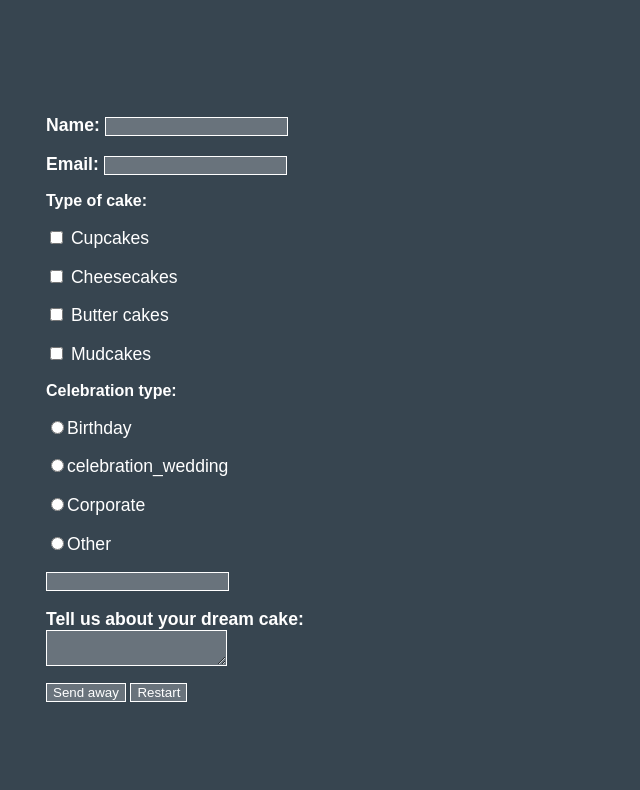
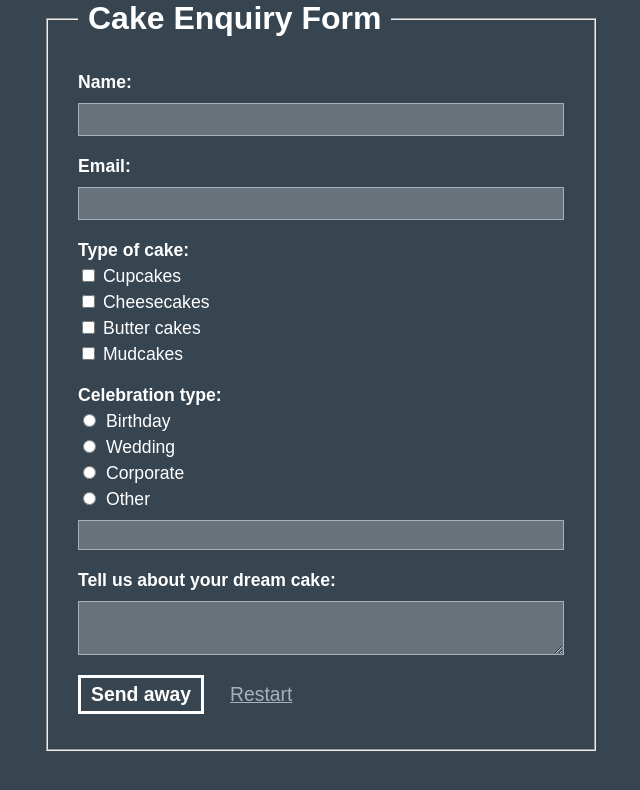
Before and after one commit to josh-deprogram/cake-form-assesment, a website built with webpack: page public/index.html in a window 1280 px wide. Shown: the whole page, without its empty margins (319-959 px from the left). Built offline with nearby package versions, Linux system fonts and the light colour scheme.

Commit message:
Improvements on form styling and semantics

```diff
--- a/public/css/style.css
+++ b/public/css/style.css
@@ -5,8 +5,7 @@ body {
     align-content: center;
     justify-content: center;
     width: 100%;
-    height: 100%;
-    padding: 0;
+    padding: 0px;
     margin: 0;
 }
 
@@ -19,20 +18,77 @@ body {
 
 p {
   font-size: 1.1em;
+  margin: 5px 0;
+  padding: 0;
 }
 
-form {
+form, fieldset {
     width: 100%;
     max-width: 550px;
     margin: auto;
 }
 
-.bold {
+fieldset {
+    padding: 30px 30px 30px 30px;
+}
+
+legend {
+    padding: 0 10px;
+    font-size: 2em;
     font-weight: bold;
 }
 
 input, textarea {
     font-weight: normal;
-    border: 1px solid white;
+    border: 1px solid #a8b1ba;
     background: #69737c;
 }
+
+.input-radio {
+    margin-right: 10px;
+}
+
+.input-field, .textarea-field {
+  margin-top: 10px;
+  padding: 5px;
+  width: 100%;
+  font-size:1em;
+  display: block;
+}
+
+.textarea-field{
+
+}
+
+.btn-submit {
+    padding: 5px 10px;
+    border: 3px solid white;
+    font-size: 1.1em;
+    font-weight: bold;
+    background: #374550;
+}
+
+.btn-reset {
+    margin-left: 15px;
+    font-size: 1.1em;
+    color: #a8b1ba;
+    text-decoration: underline;
+    background: transparent;
+    border: none;
+}
+
+.block {
+  display: block;
+}
+
+.bold {
+  font-weight: bold;
+}
+
+.margin-top {
+    margin-top: 20px;
+}
+
+.margin-bottom {
+    margin-top: 20px;
+}
--- a/public/index.html
+++ b/public/index.html
@@ -7,16 +7,19 @@
     <body>
 
          <form>
+            <fieldset>
+                <legend>Cake Enquiry Form</legend>
             <p>
                 <label class='bold' for="name" required>Name:</label>
-                <input type="text" id="name" name="name" required/>
+                <input class='input-field' type="text" id="name" name="name" />
             </p>
 
-            <p>
+            <p class='margin-top'>
                 <label class='bold' for="email" name="emailLabel" required>Email:</label>
-                <input type="email" id="enquiry_email" name="email" required />
+                <input class='input-field' type="email" id="enquiry_email" name="email" />
             </p>
 
+            <p class='margin-top'>
                 <label class='bold' name="caketypeLabel" required>Type of cake:</label>
                 <p>
                     <input class='bold' type="checkbox" value="type_cup" id="cup" name="cakes" />
@@ -34,22 +37,26 @@
                     <input type="checkbox" value="type_mud" id="mud" name="cakes" />
                     <label for="mud">Mudcakes</label>
                 </p>
-
-            <label class='bold' for="caketype" name="caketypeLabel" required>Celebration type:</label>
-            <p><input type="radio" value="celebration_birthday" id="birthday" name="celebration" required/><label>Birthday</label></p>
-            <p><input type="radio" value="celebration_wedding" id="wedding" name="celebration" required/><label>celebration_wedding</label></p>
-            <p><input type="radio" value="celebration_corporate" id="corporate" name="celebration" required/><label>Corporate</label></p>
-            <p><input type="radio" value="celebration_other" id="other" name="celebration" required/><label>Other</label></p>
-            <input type="text" name="other" id="other_input" required />
-
-            <p>
-                <label class='bold' for="caketype" name="caketypeLabel" required>Tell us about your dream cake:</label><br/>
-                <textarea></textarea>
             </p>
 
-            <input type='submit' value='Send away' />
-            <input type='reset' value='Restart' />
+            <p class='margin-top'>
+                <label class='bold' for="caketype" name="caketypeLabel" required>Celebration type:</label>
+                <p><input type="radio" value="celebration_birthday" id="birthday" name="celebration" required class='input-radio'/><label>Birthday</label></p>
+                <p><input type="radio" value="celebration_wedding" id="wedding" name="celebration" required class='input-radio'/><label>Wedding</label></p>
+                <p><input type="radio" value="celebration_corporate" id="corporate" name="celebration" required class='input-radio'/><label>Corporate</label></p>
+                <p><input type="radio" value="celebration_other" id="other" name="celebration" required class='input-radio'/><label>Other</label></p>
+                <input class='input-field' type="text" name="other" id="other_input" required />
+            </p>
 
+            <p class='margin-top margin-bottom'>
+                <label class='bold' for="caketype" name="caketypeLabel" required>Tell us about your dream cake:</label><br/>
+                <textarea class='textarea-field'></textarea>
+            </p>
+            <p class='margin-top margin-bottom'>
+                <input type='submit' class='btn-submit' value='Send away' />
+                <input type='reset' class='btn-reset' value='Restart' />
+            </p>
+            </fieldset>
         </form>
     </body>
 </html>
```
Lines whose indentation alone changed are shown as unchanged.
